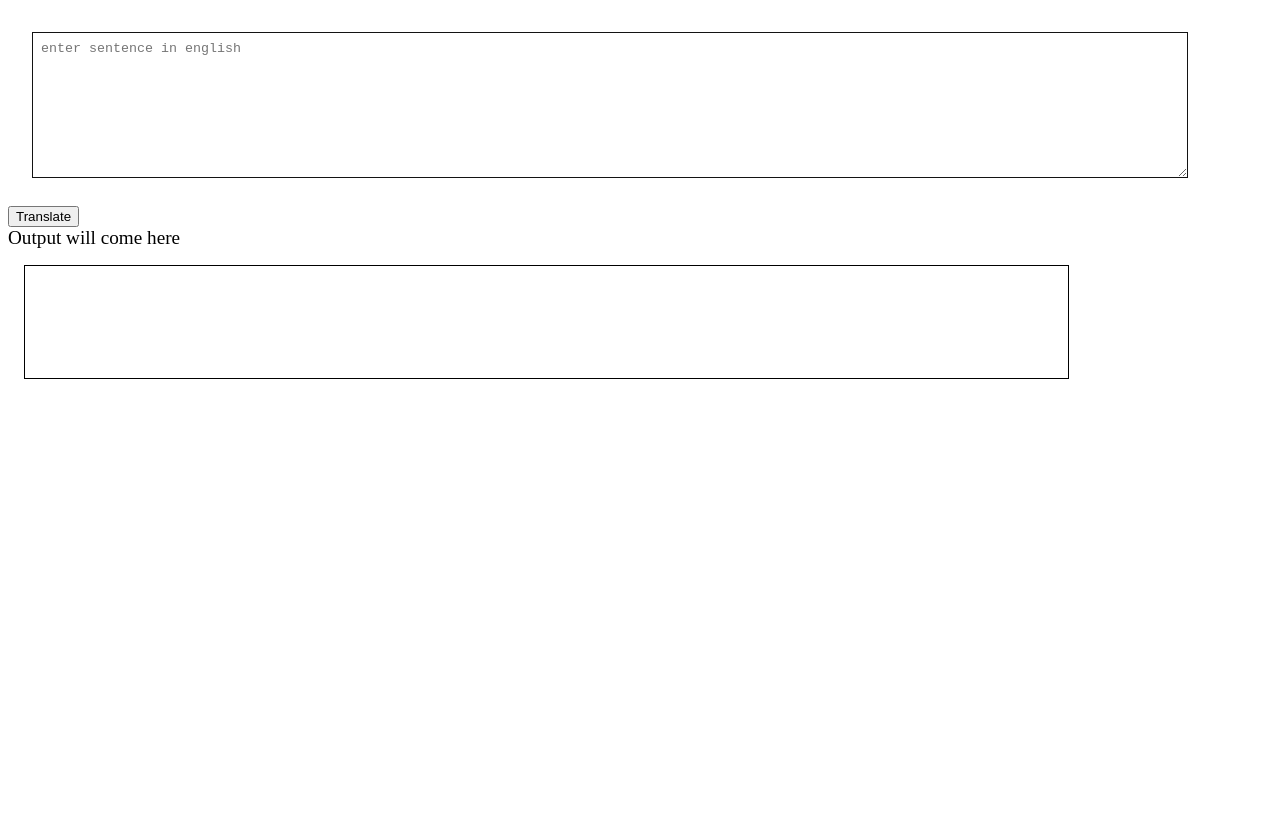
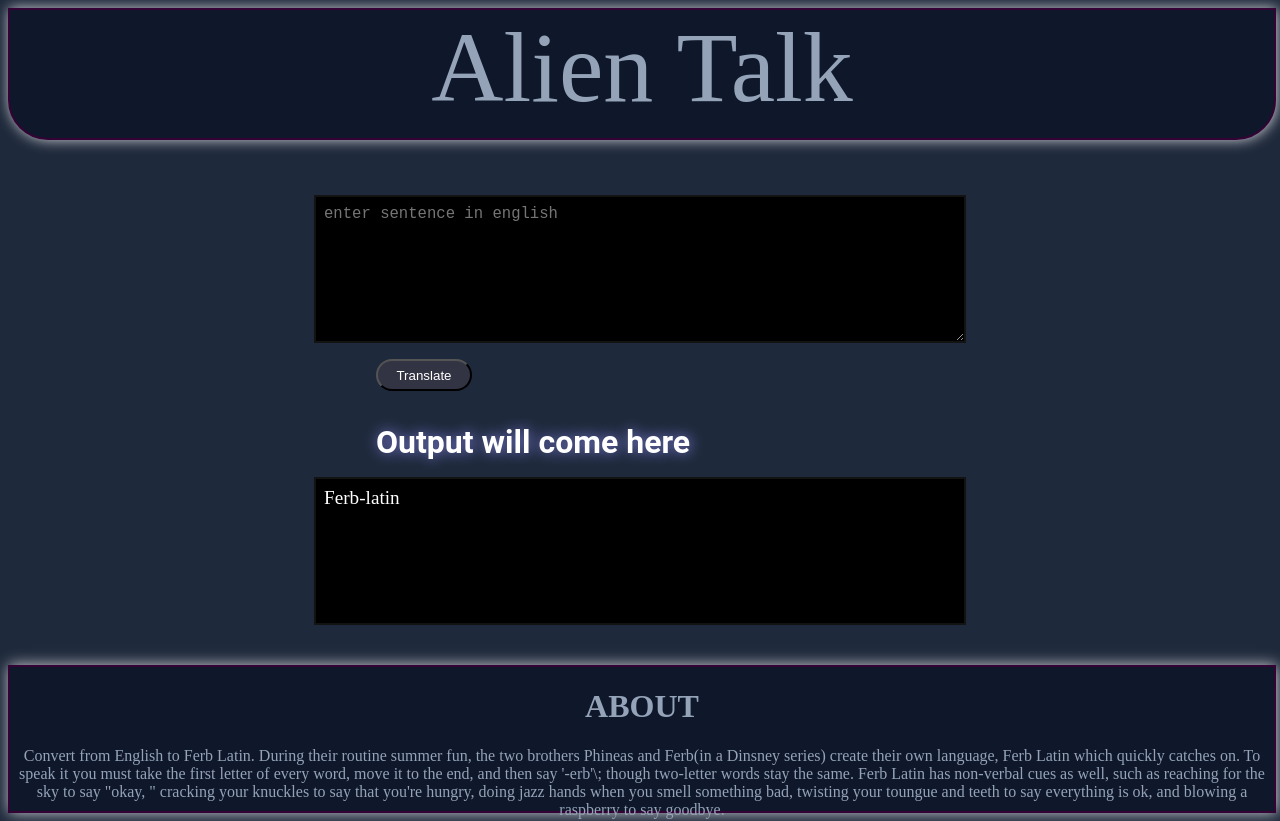
Before and after one commit to umeshmehta14/banana-speak, a plain HTML site: page index.html in a window 1280 px wide. Before the commit the page ends 800 px from the top, so only its background shows below. Drawn offline with Linux system fonts and the light colour scheme.

Commit message:
final with css

```diff
--- a/index.html
+++ b/index.html
@@ -1,39 +1,131 @@
 <!DOCTYPE html>
 <html lang="en">
   <head>
-    <meta charset="UTF-8">
-    <meta http-equiv="X-UA-Compatible" content="IE=edge">
-    <meta name="viewport" content="width=device-width, initial-scale=1.0">
+    <meta charset="UTF-8" />
+    <meta http-equiv="X-UA-Compatible" content="IE=edge" />
+    <meta name="viewport" content="width=device-width, initial-scale=1.0" />
     <title>Banana Speak</title>
+    <link rel="preconnect" href="https://fonts.googleapis.com" />
+    <link rel="preconnect" href="https://fonts.gstatic.com" crossorigin />
+    <!-- font-family: 'BIZ UDPMincho', serif;
+font-family: 'Dancing Script', cursive;
+font-family: 'Montserrat', sans-serif;
+font-family: 'Oswald', sans-serif;
+font-family: 'Roboto', sans-serif;
+font-family: 'Roboto Mono', monospace; -->
+
     <style>
-        textarea{
-            width: 90%;
+      body {
+        background-color: #1e293b;
+      }
+      .top {
+        background-color: #0f172a;
         height: 8rem;
-            margin: 1.5rem;
+        justify-content: center;
+        width: 100%;
+        color: #94a3b8;
+        border: 2px solid rgb(52, 2, 52);
+        text-align: center;
+        font-family: "BIZ UDPMincho", serif;
+        font-size: 100px;
+        border-bottom-left-radius: 40px ;
+        border-bottom-right-radius: 40px ;
+        box-shadow: 1px 0px 14px #d1d1d5;
+      }
+      textarea {
+        background-color: black;
+        color: white;
+        width: 50%;
+        height: 8rem;
+        font-size: larger;
+        margin: auto;
         padding: 0.5rem;
-            display: inline-block;
-            border: 1px solid rgb(19, 19, 19);
+        margin-top: 55px;
+        display: block;
+        border: 2px solid rgb(19, 19, 19);
       }
 
-        /* textarea:hover{
-            box-shadow: 2px 1px 1px red, -1em 0.4em olive;
-        } */
+      textarea:hover {
+        box-shadow: 1px 0px 14px blue;
+      }
+
+      #btn-translate {
+        margin: 1rem 23rem;
+        height: 2rem;
+        width: 6rem;
+        padding: 0rem;
+        border-radius: 22px;
+        background-color: #423c4b91;
+        color: white;
+      }
+
+      #btn-translate:hover{
+        box-shadow: 1px 0px 14px rgb(150, 150, 157);
+      }
+      #output {
+        border: 1px solid black;
+        height: 10vh;
+        width: 80%;
+        margin: 1rem;
+        padding: 1rem;
+      }
+
+      .o-head{
+        margin: 1rem 23rem;
+        font-family: 'Roboto', sans-serif;
+        font-size: xx-large;
+        color: white;
+        text-shadow: 1px 0px 14px rgb(132, 132, 226);
+      }
 
       #output{
-            border: 1px solid black;
-            height: 10vh;
-            width:80%;
-            margin: 1rem;
-            padding: 1rem;
+        background-color: black;
+        color: white;
+        width: 50%;
+        height: 8rem;
+        font-size: larger;
+        margin: auto;
+        padding: 0.5rem;
+        margin-top: 10px;
+        margin-bottom: 40px;
+        display: block;
+        border: 2px solid rgb(19, 19, 19);
+
+      }
+
+      #output:hover {
+        box-shadow: 1px 0px 14px blue;
+        color: black;
+        background-color: antiquewhite;
+      }
+
+      .top1{
+        background-color: #0f172a;
+        height: 9rem;
+        justify-content: center;
+        width: 100%;
+        color: #94a3b8;
+        border: 2px solid rgb(52, 2, 52);
+        text-align: center;
+        font-family: "BIZ UDPMincho", serif;
+        /* font-size: 100px; */
+        box-shadow: 1px 0px 14px #d1d1d5;
       }
     </style>
   </head>
   <body>
+    <div class="top">Alien Talk</div>
+
     <textarea id="tta" placeholder="enter sentence in english"></textarea>
     <button id="btn-translate">Translate</button>
 
-    <div style="font-size: larger;">Output will come here</div>
-    <div id="output"></div>
+    <div class="o-head"></div><h3 class="o-head">Output will come here</h3></div>
+    <div id="output">Ferb-latin</div>
+
+    <footer class="top1">
+        <h1>ABOUT</h1>
+        <p>Convert from English to Ferb Latin. During their routine summer fun, the two brothers Phineas and Ferb(in a Dinsney series) create their own language, Ferb Latin which quickly catches on. To speak it you must take the first letter of every word, move it to the end, and then say '-erb'\; though two-letter words stay the same. Ferb Latin has non-verbal cues as well, such as reaching for the sky to say "okay, " cracking your knuckles to say that you're hungry, doing jazz hands when you smell something bad, twisting your toungue and teeth to say everything is ok, and blowing a raspberry to say goodbye.</p>
+    </footer>
     <script src="app.js" type="text/javascript"></script>
   </body>
 </html>
```
Lines whose indentation alone changed are shown as unchanged.
